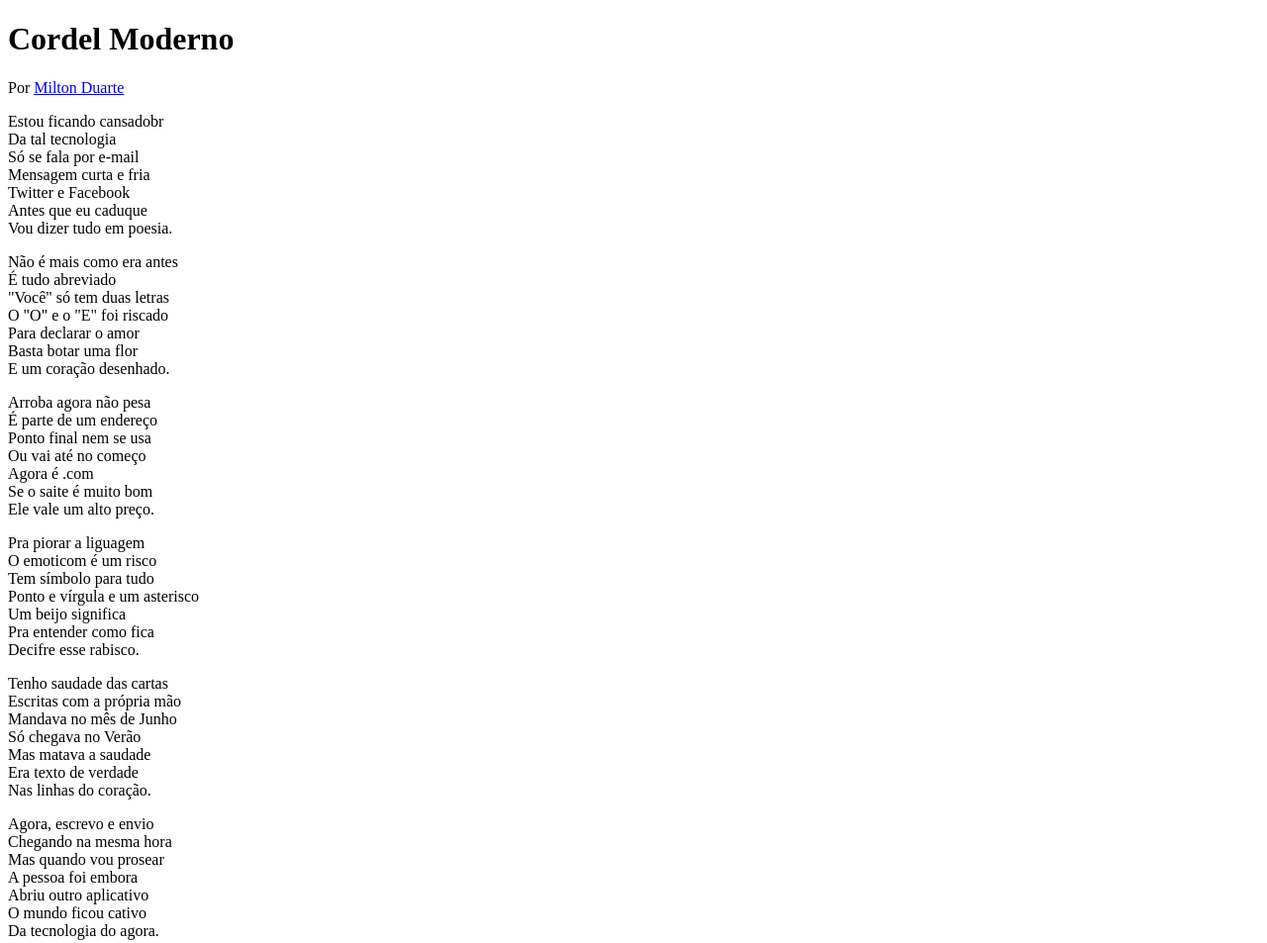
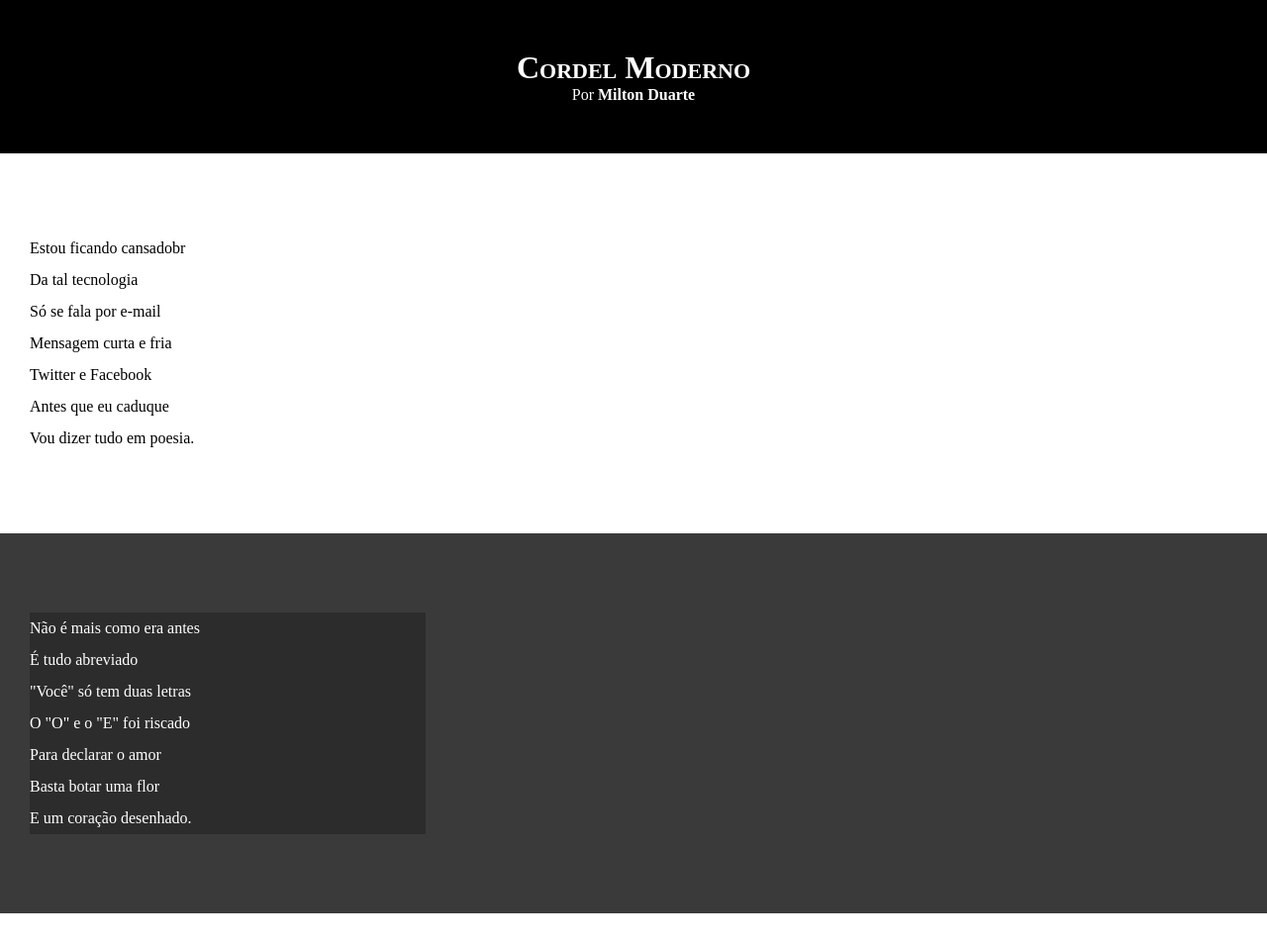
Before and after one commit to gustavodemorais/html5-css3, a plain HTML site: page desafios/desafio012/index.html in a window 1280 px wide. Shown: the top 953 px of the page at 99% size. Drawn offline with Linux system fonts and the light colour scheme.

Commit message:
Atualizei

```diff
--- a/desafios/desafio012/estilo/style.css
+++ b/desafios/desafio012/estilo/style.css
@@ -1 +1,67 @@
 @charset "UTF-8";
+
+* {
+    margin: 0px;
+    padding: 0px;
+}
+
+html, body{
+    min-height: 100vh;
+    background-color: darkgray;
+}
+
+header{
+    background-color: black;
+    color: white;
+    text-align: center;
+}
+
+header > h1 {
+    padding-top: 50px;
+    font-variant: small-caps;
+
+}
+
+header > p {
+    padding-bottom: 50px;
+}
+
+header a, footer a{
+    color: white;
+    text-decoration: none;
+    font-weight: bolder;
+}
+
+header a:hover, footer a:hover{
+    text-decoration: underline;
+}
+
+section{
+    padding-top: 10vh;
+    padding-bottom: 10vh;
+    line-height: 2em;
+    padding-left: 30px;
+}
+
+section.normal{
+    background-color: white;
+    color: black;
+}
+
+section.imagem{
+    background-color: rgb(58, 58, 58);
+    color: white;
+}
+
+section.imagem > p{
+    width: 400px;
+    background-color: rgba(0, 0, 0, 0.247);
+}
+
+footer{
+    background-color: black;
+    color: white;
+    text-align: center;
+    padding: 10px;
+
+}
--- a/desafios/desafio012/index.html
+++ b/desafios/desafio012/index.html
@@ -19,7 +19,7 @@
 
     </header>
 
-    <section>
+    <section class="normal">
         <p>
             Estou ficando cansadobr<br>
             Da tal tecnologia<br>
@@ -31,7 +31,7 @@
         </p>
     </section>
 
-    <section>
+    <section class="imagem">
         <p>
             Não é mais como era antes<br>
             É tudo abreviado<br>
@@ -43,7 +43,7 @@
         </p>
     </section>
 
-    <section>
+    <section class="normal">
 
         <p>
             Arroba agora não pesa<br>
@@ -67,7 +67,7 @@
 
     </section>
 
-    <section>
+    <section class="imagem">
         <p>
             Tenho saudade das cartas<br>
             Escritas com a própria mão<br>
@@ -79,7 +79,7 @@
         </p>
     </section>
 
-    <section>
+    <section class="normal">
 
         <p>
             Agora, escrevo e envio<br>
```
